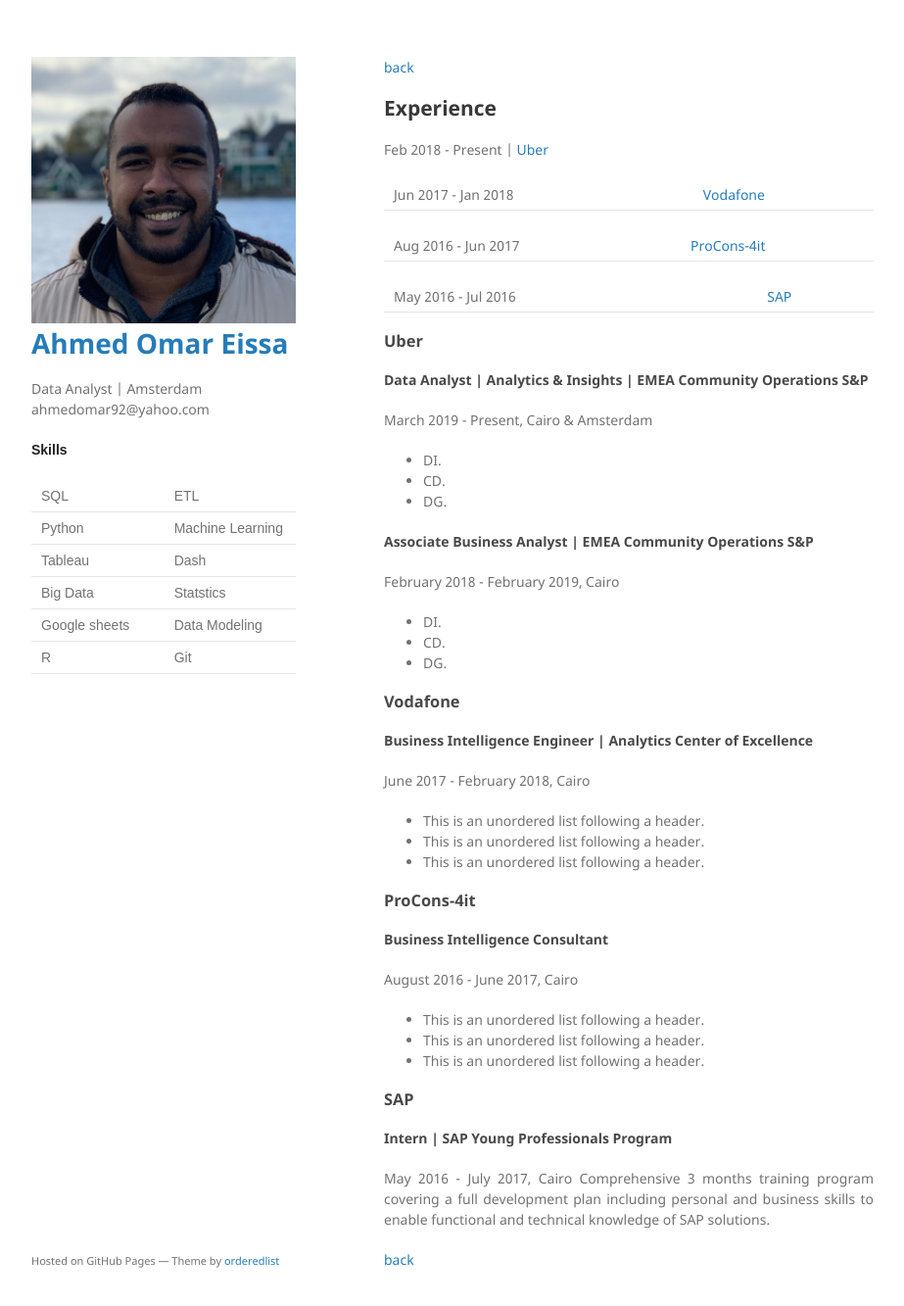
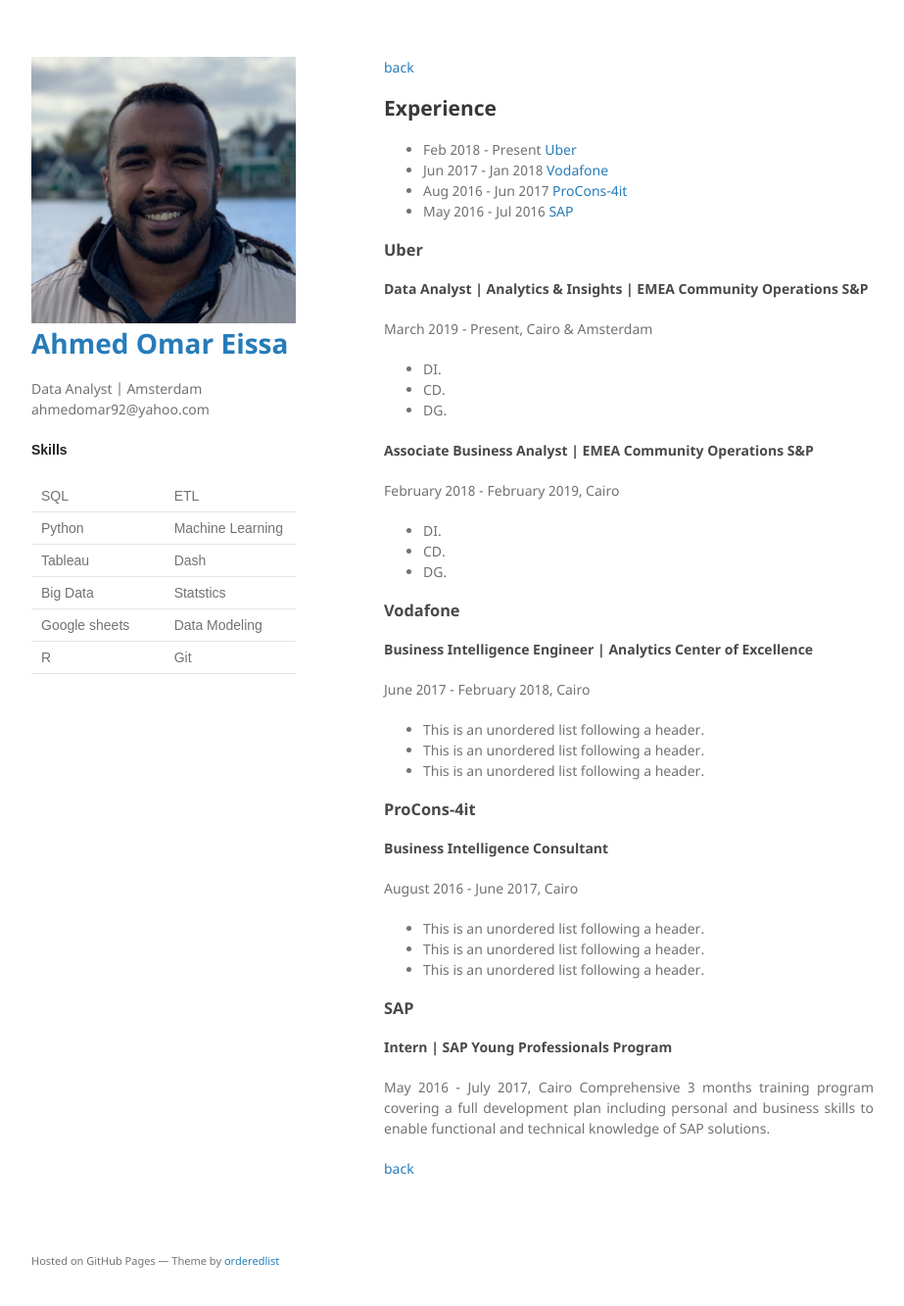
Before and after one commit to AhmedOmarEissa/AhmedOmarEissa.github.io, a Jekyll site: the page built from experience.md, in a window 1280 px wide and 1366 px high. Shown: the top 1333 px of the window at 98% size, without its empty margins (178-1101 px from the left). Built offline with Jekyll 4.4.1, drawn with Linux system fonts in a browser that asks for light colours.

```diff
--- a/experience.md
+++ b/experience.md
@@ -3,13 +3,10 @@ layout: default
 ---
 [back](./)
 ## Experience
-Feb 2018 - Present  | [Uber](#uber)
-
-Jun 2017 - Jan 2018 | [Vodafone](#vodafone)
-
-Aug 2016 - Jun 2017 | [ProCons-4it](#ProCons-4it)
-
-May 2016 - Jul 2016 | [SAP](#SAP)
+* Feb 2018 - Present   [Uber](#uber)
+* Jun 2017 - Jan 2018  [Vodafone](#vodafone)
+* Aug 2016 - Jun 2017  [ProCons-4it](#ProCons-4it)
+* May 2016 - Jul 2016  [SAP](#SAP)
 
 
 ### <a name="uber"></a> Uber
```
